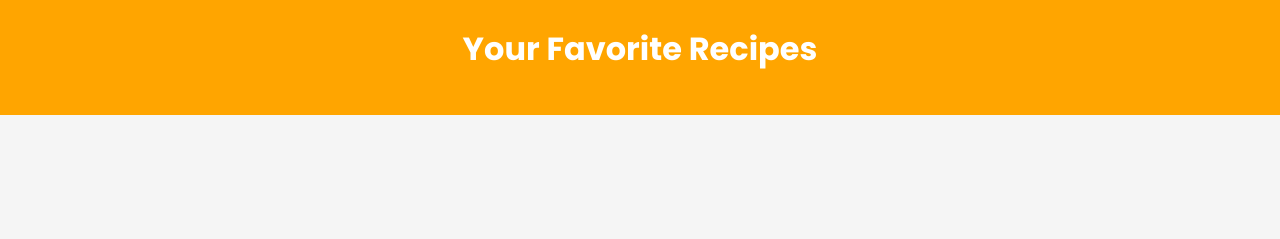
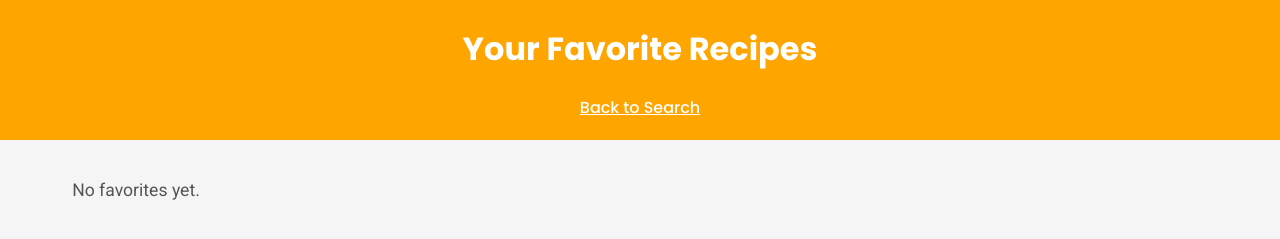
Before and after one commit to byronrich/wdd330-final-project, a plain HTML site: page favorites.html in a window 1280 px wide. Shown: the part 191-430 px from the top of the page. Drawn offline with Linux system fonts and the light colour scheme.

Commit message:
wireframe added and some small fixes

```diff
--- a/assets/css/styles.css
+++ b/assets/css/styles.css
@@ -259,3 +259,12 @@ body {
         font-size: 0.9rem;
     }
 }
+.header {
+    color: white;
+}
+
+.header h1,
+.header a,
+.header .nav-link {
+    color: white;
+}
--- a/favorites.html
+++ b/favorites.html
@@ -13,11 +13,13 @@
     <header class="header">
         <img src="assets/images/icon.jpg" alt="Pot Icon" class="logo">
         <h1>Your Favorite Recipes</h1>
+
+        <nav> <a href="index.html" class="nav-link">Back to Search</a> </nav>
     </header>
 
     <main id="favoritesContainer" class="results-grid"></main>
 
-    <script type="module" src="assets/scripts/search.js"></script>
+    <script type="module" src="assets/scripts/favorites.js"></script>
 
 </body>
 </html>
```
Also changed, not shown: index.html (+4 -0 lines), assets/scripts/utils.js (deleted), wireframes/Wireframe index.PNG (added).
